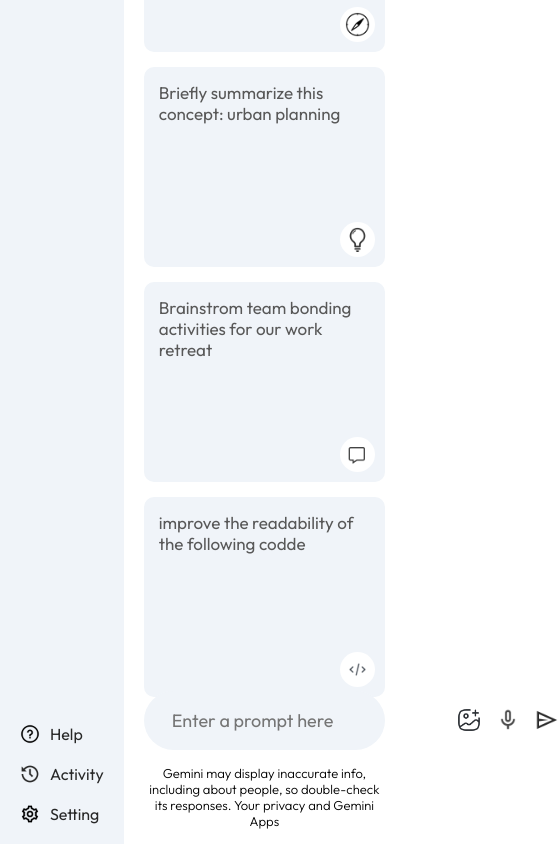
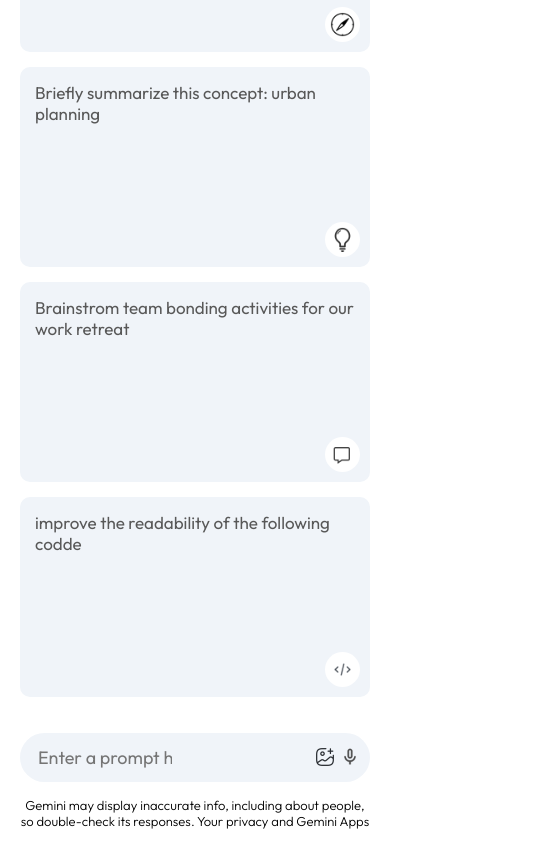
Before and after one commit to hirushan2001/Gemini-Clone, a React (Vite) app: page / in a window 390 px wide. Shown: the part 672-1516 px from the top of the page, 559 px wide, since content can reach past the window. Built offline with nearby package versions, Linux system fonts and the light colour scheme.

Commit message:
FM | update code

```diff
--- a/src/components/Main/Main.css
+++ b/src/components/Main/Main.css
@@ -180,3 +180,20 @@
     font-weight: 300;
     line-height: 1.8;
 }
+
+@media (max-width: 600px) {
+    .main-bottom input{
+       flex: none;
+       width: 150px;
+    }
+    .main-bottom img{
+        width: 20px;
+    }
+
+    .search-box{
+        padding: 5px 10px;
+    }
+    .search-box div{
+        gap: 5px;
+    }
+}
--- a/src/components/Main/Main.jsx
+++ b/src/components/Main/Main.jsx
@@ -84,7 +84,7 @@
             <div>
               <img src={assets.gallery_icon} alt="" />
               <img src={assets.mic_icon} alt="" />
-              <img onClick={onSent} src={assets.send_icon} alt="" />
+              {input?<img onClick={() => onSent()} src={assets.send_icon} alt="" />:null}
             </div>
           </div>
           <p className="bottom-info">
--- a/src/components/Sidebar/Sidebar.css
+++ b/src/components/Sidebar/Sidebar.css
@@ -33,6 +33,7 @@
 .sidebar .recent {
     display: flex;
     flex-direction: column;
+    animation: fadeIn 1.5s;
 }
 
 .sidebar .recent-title {
@@ -64,3 +65,9 @@
     padding-right: 10px;
     cursor: pointer;
 }
+
+@media (max-width: 600px) {
+    .sidebar {
+        display: none;
+    }
+}
--- a/src/components/Sidebar/Sidebar.jsx
+++ b/src/components/Sidebar/Sidebar.jsx
@@ -5,11 +5,16 @@
 
 const Sidebar = () => {
     const [expanded, setExpanded] = useState(true);
-    const { onSent, prevprompt, setRecentPrompt } = useContext(Context);
+    const { onSent, prevprompt, setRecentPrompt,newchat } = useContext(Context);
 
     const toggleSidebar = () => {
         setExpanded(!expanded);
     };
+
+    const loadPrompt = async (prompt) => {
+        await onSent(prompt);
+        setRecentPrompt(prompt);
+    }
 
     return (
         <div className={`sidebar ${expanded ? 'expanded' : 'collapsed'}`}>
@@ -20,19 +25,21 @@
                     alt="Menu Icon"
                     onClick={toggleSidebar}
                 />
-                <div className="new-chat">
+                <div onClick={newchat} className="new-chat">
                     <img src={assets.plus_icon} alt="New Chat Icon" />
                     {expanded && <p>New Chat</p>}
                 </div>
                 {expanded && (
                     <div className="recent">
                         <p className='recent-title'>Recent</p>
-                        {prevprompt.map((item, index) => (
-                            <div key={index} className="recent-entry">
-                                <img src={assets.message_icon} alt="Message Icon" />
-                                <p>{item.slice(0, 18)}...</p>
-                            </div>
-                        ))}
+                        {prevprompt.map((item, index) => {
+                            return (
+                                <div onClick={() => loadPrompt(item)} key={index} className="recent-entry">
+                                    <img src={assets.message_icon} alt="Message Icon" />
+                                    <p>{item.slice(0, 18)}...</p>
+                                </div>
+                            )
+                        })}
                     </div>
                 )}
             </div>
--- a/src/context/context.jsx
+++ b/src/context/context.jsx
@@ -17,14 +17,26 @@
     }, 75*index);
   };
 
+  const newchat = () => {
+    setLoading(false);
+    setShowResult(false);
+  };
+
 
   const onSent = async (prompt) => {
     setResultData("");
     setLoading(true);
     setShowResult(true);
-    setRecentPrompt(input);
-    setPrevPrompt(prev => [...prev, input])
-    const response = await run(input);
+    let response;
+    if(prompt !== undefined ){
+      response = await run(prompt);
+      setRecentPrompt(prompt);
+    }
+    else{
+      setPrevPrompt(prev => [...prev, input]);
+      setRecentPrompt(input);
+      response = await run(input);
+    }
     let responseArray = response.split("**");
     let newresponse= "";
     for (let i = 0; i < responseArray.length; i++) {
@@ -56,6 +68,7 @@
      showResult,
      input,
      setInput,
+     newchat,
   };
 
   return (
--- a/src/index.css
+++ b/src/index.css
@@ -9,4 +9,15 @@
 #root{
 min-height: 100vh;
 display: flex;
+animation: fadeIn 1.5s;
 }
+
+@keyframes fadeIn {
+  0% {
+    opacity: 0;
+  }
+  100% {
+    opacity: 1;
+  }
+
+}
```
